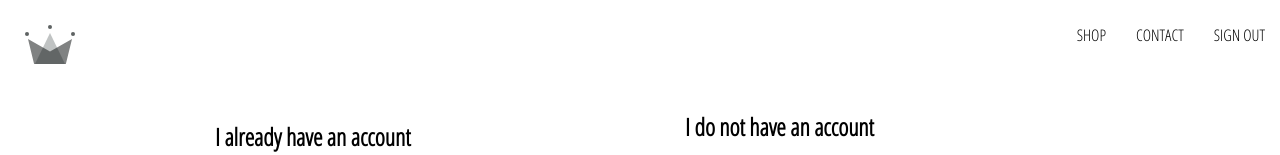
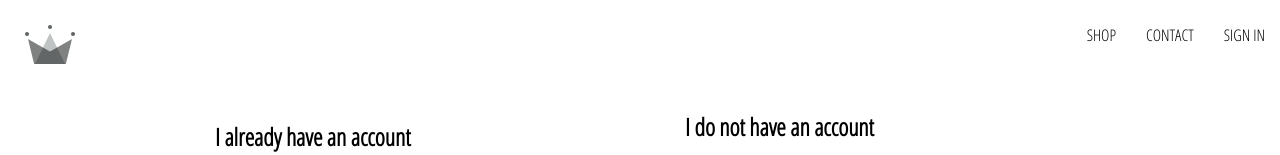
Before and after one commit to akrishna0402/E-Commerce-Website, a React (Create React App) app: page /signin in a window 1280 px wide. Shown: the top 155 px of the page. Built offline with nearby package versions, Linux system fonts and the light colour scheme; no server answers.

Commit message:
updated the app to redirect signin page if user is signedin

```diff
--- a/src/App.js
+++ b/src/App.js
@@ -1,5 +1,5 @@
 import React from 'react';
-import { Switch, Route } from 'react-router-dom';
+import { Switch, Route , Redirect } from 'react-router-dom';
 
 import './App.css';
 
@@ -16,7 +16,7 @@ class App extends React.Component {
   unsubscribeFromAuth = null;
 
   componentDidMount() {
-    const {setcurrentuser} = this.props;
+    const { setcurrentuser } = this.props;
 
     this.unsubscribeFromAuth = auth.onAuthStateChanged(async userAuth => {
       if (userAuth) {
@@ -30,7 +30,7 @@ class App extends React.Component {
         });
       }
 
-      setcurrentuser({ userAuth });
+      setcurrentuser(userAuth);
     });
   }
 
@@ -39,21 +39,26 @@ class App extends React.Component {
   }
 
   render() {
+    const { currentUser } = this.props;
     return (
       <div>
         <Header />
         <Switch>
           <Route exact path='/' component={HomePage} />
           <Route path='/shop' component={ShopPage} />
-          <Route path='/signin' component={SignInAndSignUpPage} />
+          <Route exact path='/signin' render={() => currentUser ? <Redirect to='/' /> : <SignInAndSignUpPage />} />
         </Switch>
       </div>
     );
   }
 }
 
+const mapStateToProps = state => ({
+  currentUser: state.user.currentUser
+});
+
 const mapdispatchToProp = dispatch => ({
   setcurrentuser : user => dispatch(setcurrentuser(user))
 })
 
-export default connect(null , mapdispatchToProp )(App);
+export default connect(mapStateToProps , mapdispatchToProp )(App);
--- a/src/Components/header/header.component.jsx
+++ b/src/Components/header/header.component.jsx
@@ -6,32 +6,33 @@ import { auth } from '../../firebase/firebase.utils';
 
 import { connect } from 'react-redux';
 
-const Header = ({ currentUser }) => {
-    return(
-        <div className="header">
-            <Link className="logo-container" to='/' >
-                <Logo className="logo" />
+const Header = ({ currentUser }) => (
+    <div className='header'>
+      <Link className='logo-container' to='/'>
+        <Logo className='logo' />
       </Link>
-            <div className="options">
-                <Link className="option" to='/shop' >SHOP</Link>
-                <Link className="option" to='/contact'>CONTACT</Link>
-                {
-                    currentUser ?
-                    (
-                    <div className='option' onClick={ () => auth.signOut() } > SIGN OUT </div>
-                    )
-                    :
-                    (
-                    <Link className="option" to='/signIn'>SIGN IN</Link>
-                    )
-                }
+      <div className='options'>
+        <Link className='option' to='/shop'>
+          SHOP
+        </Link>
+        <Link className='option' to='/contact'>
+          CONTACT
+        </Link>
+        {currentUser ? (
+          <div className='option' onClick={() => auth.signOut()}>
+            SIGN OUT
+          </div>
+        ) : (
+          <Link className='option' to='/signin'>
+            SIGN IN
+          </Link>
+        )}
       </div>
     </div>
   );
-}
 
   const mapStateToProps = state => ({
-    currentUser : state.user.currentUser
-})
+    currentUser: state.user.currentUser
+  });
 
   export default connect(mapStateToProps)(Header);
--- a/src/redux/user/user.actions.js
+++ b/src/redux/user/user.actions.js
@@ -1,4 +1,6 @@
+import { UserActionTypes } from "./user.types"
+
 export const setcurrentuser = user => ({
-    type : 'SET_CURRENT_USER' ,
+    type : UserActionTypes.SET_CURRENT_USER ,
     payload : user
 })
--- a/src/redux/user/user.reducer.js
+++ b/src/redux/user/user.reducer.js
@@ -1,10 +1,12 @@
+import { UserActionTypes } from "./user.types";
+
 const INITIAL_STATE = {
     currentUser : null
 }
 
 const userReducer = ( state = INITIAL_STATE , action) => {
     switch(action.type){
-        case 'SET_CURRENT_USER' :
+        case UserActionTypes.SET_CURRENT_USER :
             return{
                 ...state,
                 currentUser : action.payload
--- /dev/null
+++ b/src/redux/user/user.types.js
@@ -0,0 +1,3 @@
+export const UserActionTypes = {
+    SET_CURRENT_USER : 'SET_CURRENT_USER'
+}
```
Lines whose indentation alone changed are shown as unchanged.
